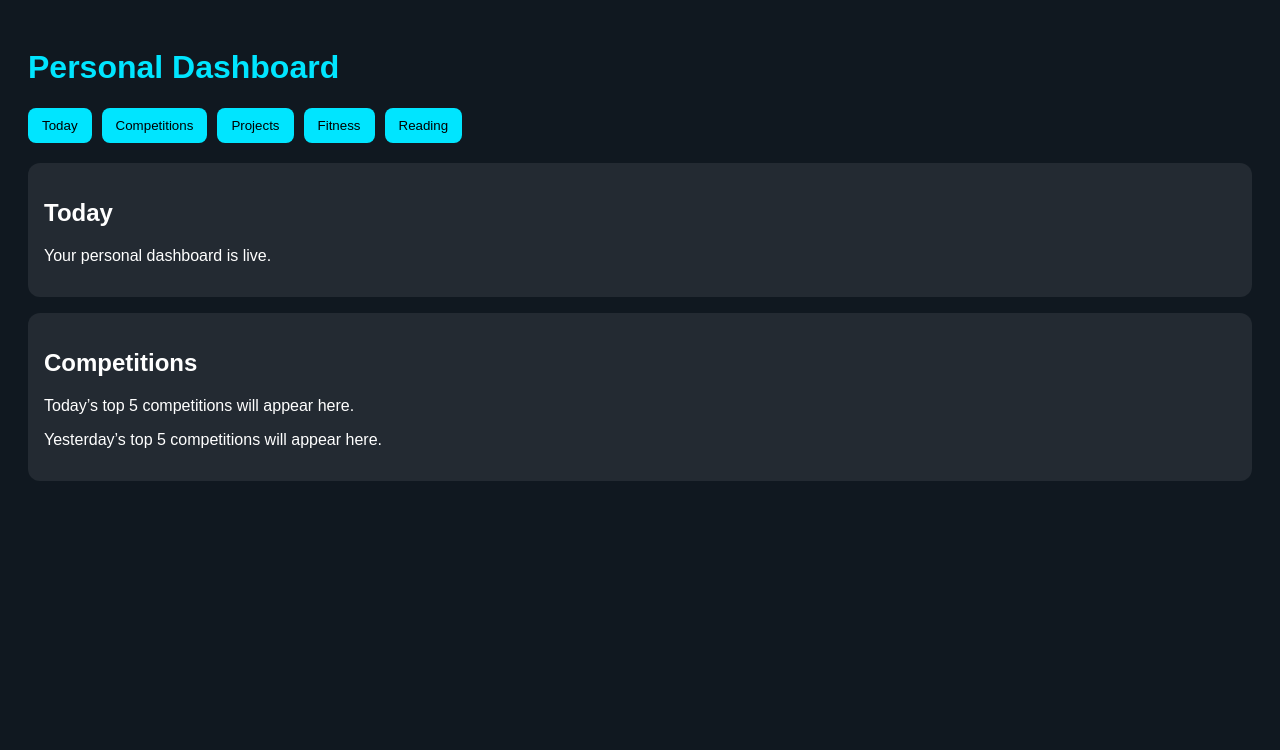
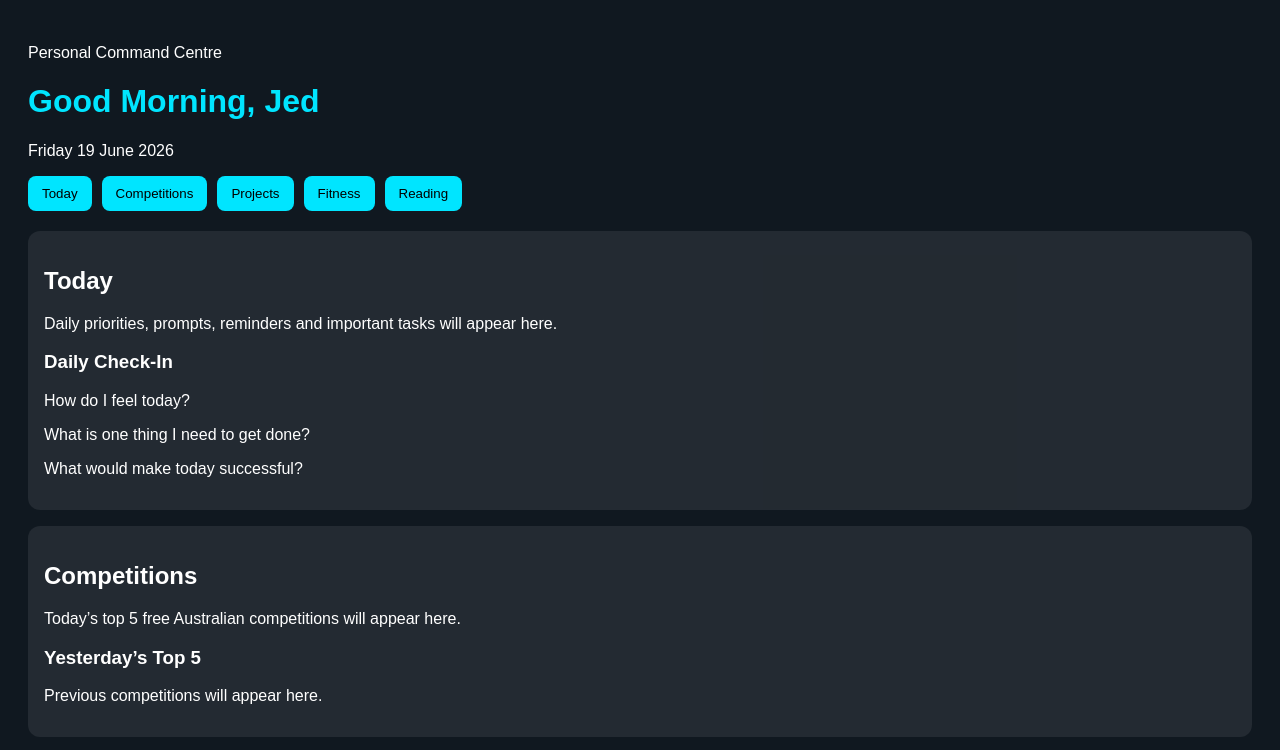
Before and after one commit to 50d1ctat1on50/Personal-Dashboard, a plain HTML site: page index.html in a window 1280 px wide. Both pictures are taken after a click on the button "Today". Shown: the top 750 px of the page. Drawn offline with Linux system fonts and the light colour scheme.

Commit message:
Update index.html

```diff
--- a/index.html
+++ b/index.html
@@ -5,25 +5,87 @@
   <link rel="stylesheet" href="style.css">
 </head>
 <body>
-  <h1>Personal Dashboard</h1>
 
-  <nav>
-    <button>Today</button>
-    <button>Competitions</button>
-    <button>Projects</button>
-    <button>Fitness</button>
-    <button>Reading</button>
+  <header class="hero">
+    <p class="small">Personal Command Centre</p>
+    <h1>Good Morning, Jed</h1>
+    <p id="dateText"></p>
+  </header>
+
+  <nav class="tabs">
+    <button onclick="showTab('today')">Today</button>
+    <button onclick="showTab('competitions')">Competitions</button>
+    <button onclick="showTab('projects')">Projects</button>
+    <button onclick="showTab('fitness')">Fitness</button>
+    <button onclick="showTab('reading')">Reading</button>
   </nav>
 
-  <section>
-    <h2>Today</h2>
-    <p>Your personal dashboard is live.</p>
-  </section>
+  <main>
+    <section id="today" class="tab active">
+      <div class="card">
+        <h2>Today</h2>
+        <p>Daily priorities, prompts, reminders and important tasks will appear here.</p>
+      </div>
 
-  <section>
-    <h2>Competitions</h2>
-    <p>Today’s top 5 competitions will appear here.</p>
-    <p>Yesterday’s top 5 competitions will appear here.</p>
-  </section>
+      <div class="card">
+        <h3>Daily Check-In</h3>
+        <p>How do I feel today?</p>
+        <p>What is one thing I need to get done?</p>
+        <p>What would make today successful?</p>
+      </div>
+    </section>
+
+    <section id="competitions" class="tab">
+      <div class="card">
+        <h2>Competitions</h2>
+        <p>Today’s top 5 free Australian competitions will appear here.</p>
+      </div>
+
+      <div class="card">
+        <h3>Yesterday’s Top 5</h3>
+        <p>Previous competitions will appear here.</p>
+      </div>
+    </section>
+
+    <section id="projects" class="tab">
+      <div class="card">
+        <h2>Projects</h2>
+        <p>Commercial property alerts, businesses for sale, and active projects will appear here.</p>
+      </div>
+    </section>
+
+    <section id="fitness" class="tab">
+      <div class="card">
+        <h2>Fitness</h2>
+        <p>Gym activity, goals, weight tracking and progress review will appear here.</p>
+      </div>
+    </section>
+
+    <section id="reading" class="tab">
+      <div class="card">
+        <h2>Reading</h2>
+        <p>Important reads, summaries, news and tailored learning content will appear here.</p>
+      </div>
+    </section>
+  </main>
+
+  <script>
+    document.getElementById("dateText").innerText =
+      new Date().toLocaleDateString("en-AU", {
+        weekday: "long",
+        day: "numeric",
+        month: "long",
+        year: "numeric"
+      });
+
+    function showTab(tabName) {
+      document.querySelectorAll(".tab").forEach(tab => {
+        tab.classList.remove("active");
+      });
+
+      document.getElementById(tabName).classList.add("active");
+    }
+  </script>
+
 </body>
 </html>
```
